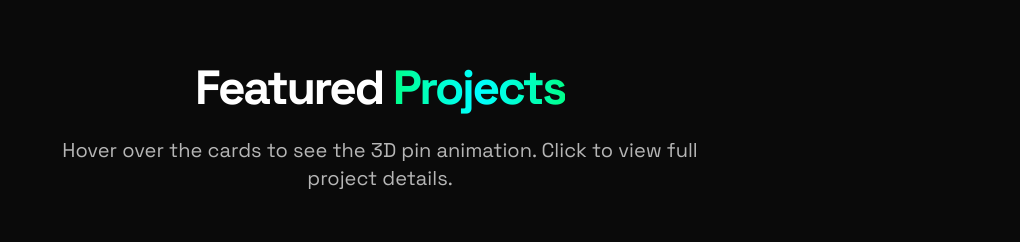
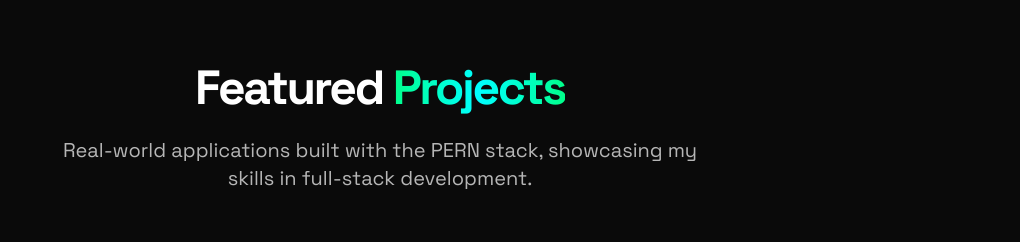
Before and after one commit to umerzafar4598/umer-got-web, a Next.js app: page / in a window 1280 px wide. Shown: the part 2940-3182 px from the top of the page, without its empty margins (260-1280 px from the left). Built offline with nearby package versions, Linux system fonts and the light colour scheme.

Commit message:
Successfully Completed Project Section

```diff
--- a/components/sections/Projects/Projects.tsx
+++ b/components/sections/Projects/Projects.tsx
@@ -32,7 +32,7 @@
                 </h2>
 
                 <p className="max-w-2xl mx-auto text-xl text-white/70">
-                    Hover over the cards to see the 3D pin animation. Click to view full project details.
+                    Real-world applications built with the PERN stack, showcasing my skills in full-stack development.
                 </p>
             </div>
 
```
